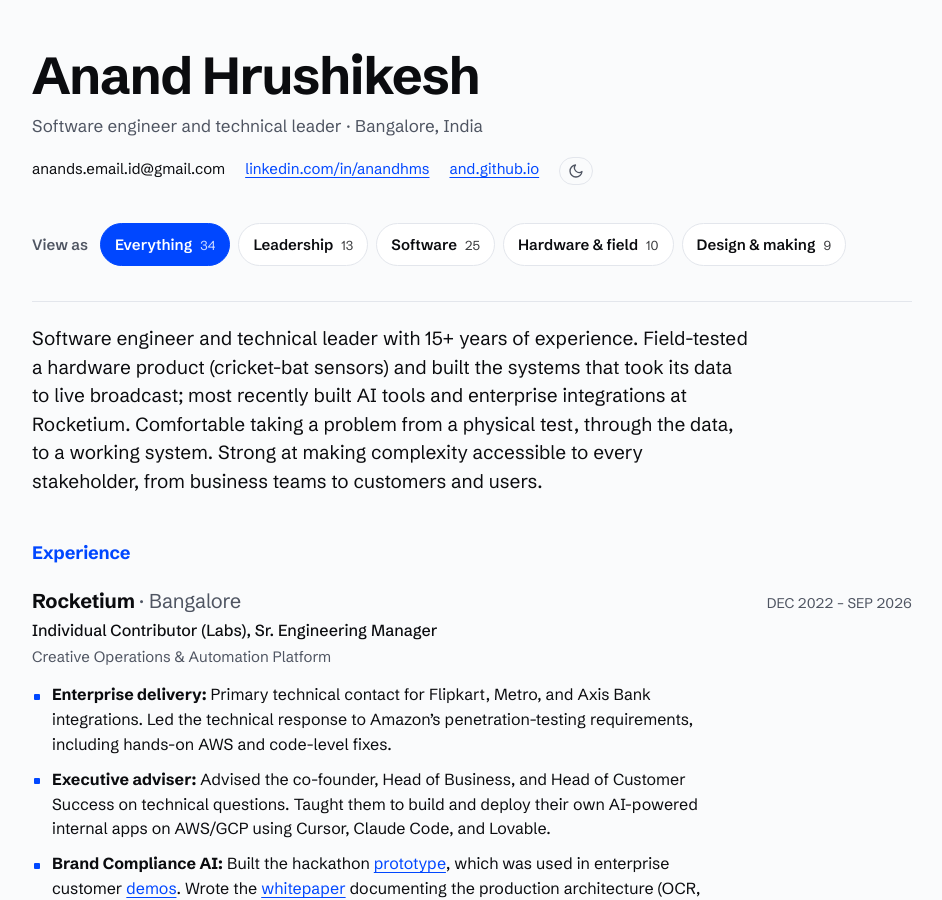
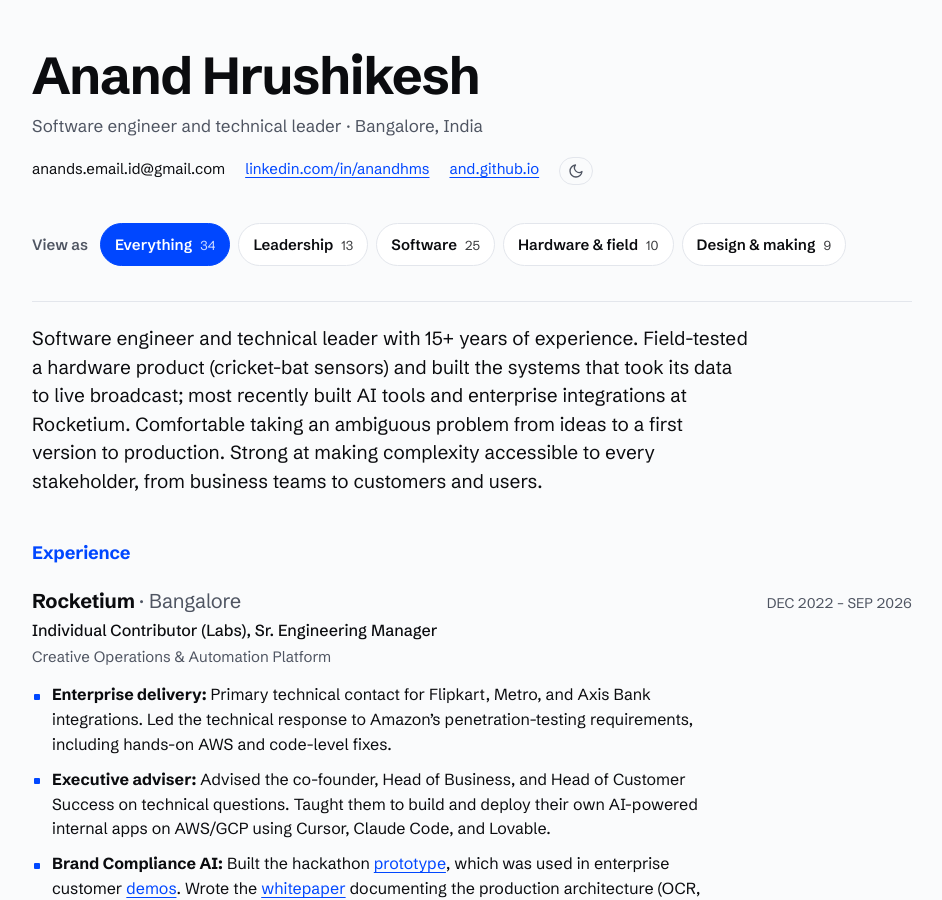
Before and after one commit to and/and.github.io, a Jekyll site: the page resume/index.html, which Jekyll copies as it is, in a window 1280 px wide and 900 px high. Shown: the whole window, without its empty margins (168-1110 px from the left). Built offline with Jekyll 4.4.1, drawn with Linux system fonts in a browser that asks for light colours.

Commit message:
Resume summary: 'ambiguous problem from ideas to a first version to production'
Co-Authored-By: Claude Sonnet 5.5 <noreply@anthropic.com>
Claude-Session: https://claude.ai/code/session_01MuwebNEXBFxCrvNjpbsvNM

```diff
--- a/resume/index.html
+++ b/resume/index.html
@@ -210,7 +210,7 @@ a:hover { text-decoration-thickness: 2px; }
 
   <main id="panel" role="tabpanel" aria-labelledby="tab-all">
     <div class="lens" aria-live="polite">
-      <p class="lens-summary" id="lens-summary">Software engineer and technical leader with 15+ years of experience. Field-tested a hardware product (cricket-bat sensors) and built the systems that took its data to live broadcast; most recently built AI tools and enterprise integrations at Rocketium. Comfortable taking a problem from a physical test, through the data, to a working system. Strong at making complexity accessible to every stakeholder, from business teams to customers and users.</p>
+      <p class="lens-summary" id="lens-summary">Software engineer and technical leader with 15+ years of experience. Field-tested a hardware product (cricket-bat sensors) and built the systems that took its data to live broadcast; most recently built AI tools and enterprise integrations at Rocketium. Comfortable taking an ambiguous problem from ideas to a first version to production. Strong at making complexity accessible to every stakeholder, from business teams to customers and users.</p>
       <p class="lens-note" id="lens-note" hidden></p>
       <p class="lens-meta" id="lens-meta" hidden></p>
     </div>
@@ -464,7 +464,7 @@ a:hover { text-decoration-thickness: 2px; }
 (function () {
   var LENS = {
     all: {
-      s: "Software engineer and technical leader with 15+ years of experience. Field-tested a hardware product (cricket-bat sensors) and built the systems that took its data to live broadcast; most recently built AI tools and enterprise integrations at Rocketium. Comfortable taking a problem from a physical test, through the data, to a working system. Strong at making complexity accessible to every stakeholder, from business teams to customers and users.",
+      s: "Software engineer and technical leader with 15+ years of experience. Field-tested a hardware product (cricket-bat sensors) and built the systems that took its data to live broadcast; most recently built AI tools and enterprise integrations at Rocketium. Comfortable taking an ambiguous problem from ideas to a first version to production. Strong at making complexity accessible to every stakeholder, from business teams to customers and users.",
       n: ""
     },
     lead: {
```
